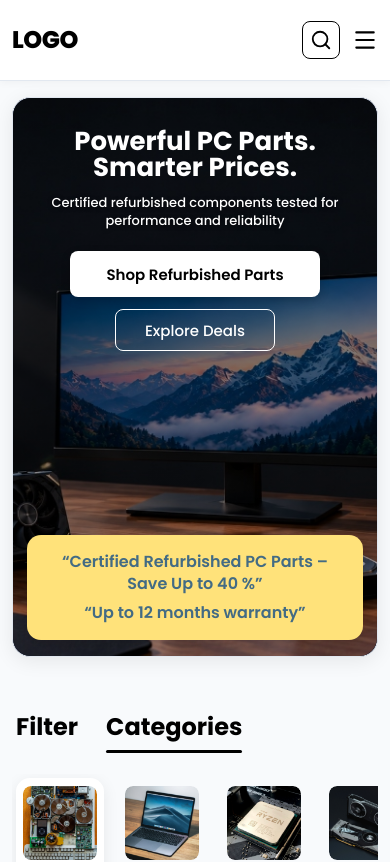
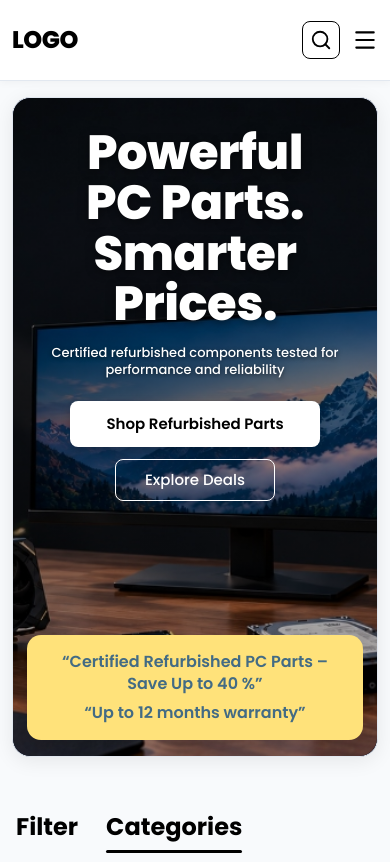
Before and after one commit to Dubey411/ZynFront, a React (Vite) app: page / in a window 390 px wide. Shown: the top 862 px of the page. Built offline with nearby package versions, Linux system fonts and the light colour scheme; a web font is replaced by a local one.

Commit message:
style(hero): render 4-line stacked title on mobile matching Figma design

```diff
--- a/src/index.css
+++ b/src/index.css
@@ -479,15 +479,7 @@ input, select {
   margin: 0;
 }
 
-.hero-title-desktop-prefix {
-  display: inline;
-}
-
-.hero-title-main {
-  display: inline;
-}
-
-.hero-title-word {
+.hero-title-figma .hero-line {
   display: inline;
 }
 
@@ -3474,7 +3466,7 @@ input, select {
 
   .hero-banner-container {
     height: auto;
-    min-height: 560px;
+    min-height: 660px;
     padding: 24px 14px 16px 14px;
     display: flex;
     flex-direction: column;
@@ -3532,29 +3524,23 @@ input, select {
   }
 
   .hero-title-figma {
+    display: flex;
+    flex-direction: column;
+    align-items: center;
+    justify-content: center;
+    gap: 0;
     margin: 0;
     padding: 0;
     text-align: center;
   }
 
-  .hero-title-desktop-prefix {
-    display: none !important;
-  }
-
-  .hero-title-main {
-    display: flex;
-    flex-direction: column;
-    align-items: center;
-    gap: 0;
-  }
-
-  .hero-title-word {
+  .hero-title-figma .hero-line {
     display: block;
     font-family: var(--font-primary);
     font-size: 48px;
     font-weight: 800;
     color: #FFFFFF;
-    line-height: 1.02;
+    line-height: 1.05;
     letter-spacing: -0.5px;
     text-align: center;
     text-shadow: 0 2px 10px rgba(0, 0, 0, 0.5);
```
